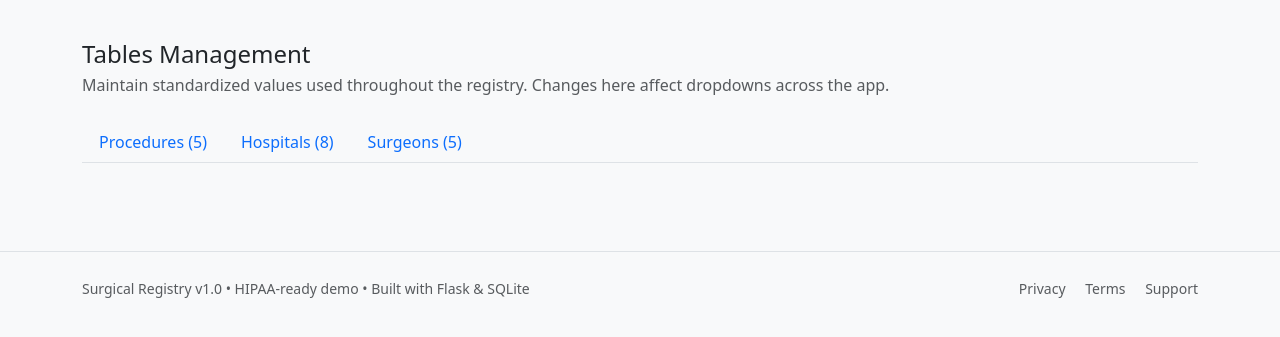
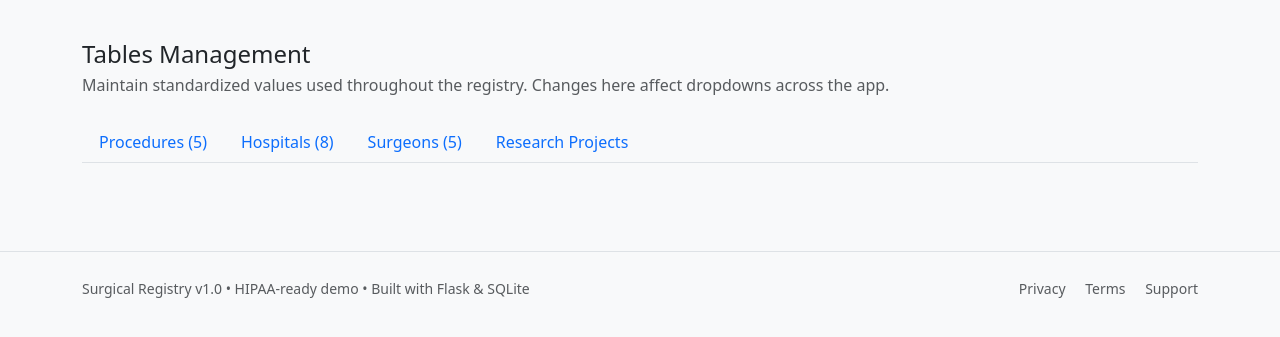
Before and after one commit to echo11dev/surgical-registry, a Flask app: page /lookups in a window 1280 px wide. Shown: the part 70-407 px from the top of the page. Run offline with Flask 3, Linux system fonts and the light colour scheme; data comes from the database, SQL or seed files in the repository.

Commit message:
Add files via upload

```diff
--- a/app.py
+++ b/app.py
@@ -578,11 +578,14 @@ def surgery_detail(surgery_id):
     implants = Implant.query.filter_by(surgery_id=surgery_id).all()
     lookups = get_all_lookups()
 
+    research_projects = ResearchProject.query.order_by(ResearchProject.name).all()
+
     return render_template('surgery_detail.html',
                           surgery=surgery,
                           patient=patient,
                           implants=implants,
-                          lookups=lookups)
+                          lookups=lookups,
+                          research_projects=research_projects)
 
 @app.route('/surgeries/<int:surgery_id>/edit', methods=['POST'])
 def edit_surgery(surgery_id):
@@ -707,7 +710,8 @@ def delete_implant(implant_id):
 def lookups():
     """Manage all lookup tables"""
     lookups = get_all_lookups()
-    return render_template('lookups.html', lookups=lookups)
+    research_projects_count = ResearchProject.query.count()
+    return render_template('lookups.html', lookups=lookups, research_projects_count=research_projects_count)
 
 @app.route('/lookups/<string:table>', methods=['POST'])
 def add_lookup(table):
@@ -1007,30 +1011,23 @@ def save_comorbidities(surgery_id):
 # ---------- Research Projects ----------
 @app.route('/surgery/<int:surgery_id>/research-projects/add', methods=['POST'])
 def add_research_project_to_surgery(surgery_id):
-    """Add a research project to a surgery"""
+    """Assign an existing research project to a surgery"""
     surgery = Surgery.query.get_or_404(surgery_id)
-    project_name = request.form.get('project_name', '').strip()
-    sponsor = request.form.get('sponsor', '').strip() or None
-    description = request.form.get('description', '').strip() or None
+    project_id = request.form.get('research_project_id', type=int)
 
-    if not project_name:
-        flash('Research project name is required.', 'danger')
+    if not project_id:
+        flash('Please select a research project.', 'danger')
         return redirect(url_for('surgery_detail', surgery_id=surgery_id))
 
-    # Find or create the research project
-    project = ResearchProject.query.filter_by(name=project_name).first()
-    if not project:
-        project = ResearchProject(name=project_name, sponsor=sponsor, description=description)
-        db.session.add(project)
-        db.session.flush()  # Get the ID
+    project = ResearchProject.query.get_or_404(project_id)
 
     # Add to surgery if not already added
     if project not in surgery.research_projects:
         surgery.research_projects.append(project)
         db.session.commit()
-        flash(f'Research project "{project_name}" added to this surgery.', 'success')
+        flash(f'Research project "{project.name}" assigned to this surgery.', 'success')
     else:
-        flash('This research project is already associated with this surgery.', 'info')
+        flash('This research project is already assigned to this surgery.', 'info')
 
     return redirect(url_for('surgery_detail', surgery_id=surgery_id))
 
--- a/templates/lookups.html
+++ b/templates/lookups.html
@@ -20,6 +20,9 @@
     </li>
     <li class="nav-item" role="presentation">
         <button class="nav-link" id="surgeons-tab" data-bs-toggle="tab" data-bs-target="#surgeons" type="button" role="tab">Surgeons ({{ lookups.surgeons|length }})</button>
+    </li>
+    <li class="nav-item" role="presentation">
+        <button class="nav-link" id="research-tab" data-bs-toggle="tab" data-bs-target="#research" type="button" role="tab">Research Projects</button>
     </li>
 </ul>
 
@@ -161,6 +164,27 @@
             </div>
         </div>
     </div>
+
+    <!-- Research Projects -->
+    <div class="tab-pane fade" id="research" role="tabpanel">
+        <div class="card">
+            <div class="card-header d-flex justify-content-between align-items-center">
+                <span>Research Projects</span>
+                <a href="{{ url_for('research_projects') }}" class="btn btn-sm btn-success">
+                    <i class="bi bi-gear me-1"></i> Manage Research Projects
+                </a>
+            </div>
+            <div class="card-body">
+                <p class="text-muted">
+                    Research Projects are managed in a dedicated page. Click the button above to add, edit, or delete research projects that can be assigned to surgeries.
+                </p>
+                <div class="alert alert-light">
+                    <strong>Total Research Projects:</strong>
+                    <a href="{{ url_for('research_projects') }}" class="fw-bold">{{ research_projects_count or 'View' }}</a>
+                </div>
+            </div>
+        </div>
+    </div>
 </div>
 
 <!-- Add Lookup Modal (dynamic) -->
```
Also changed, not shown: templates/surgery_detail.html (+12 -13 lines).
